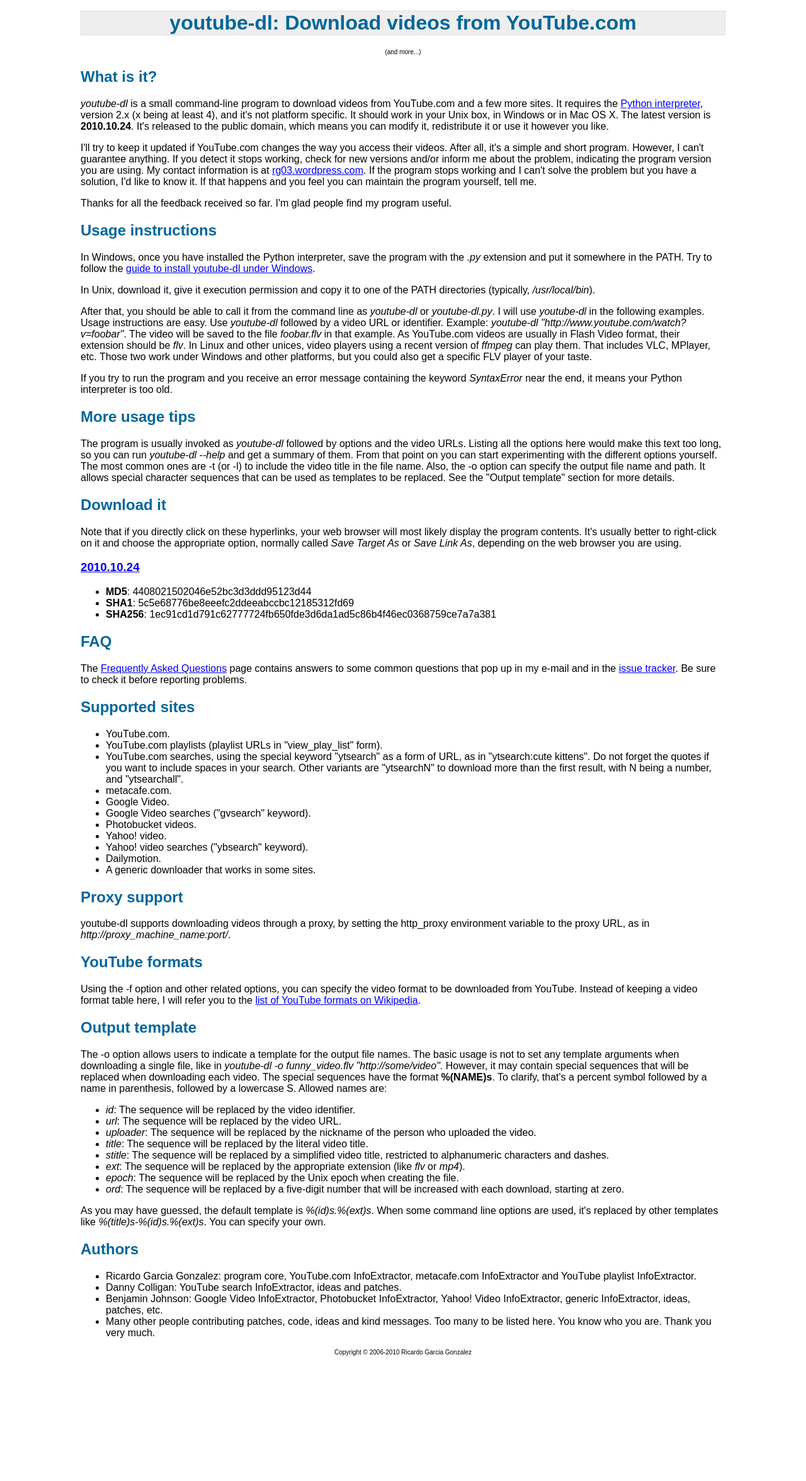
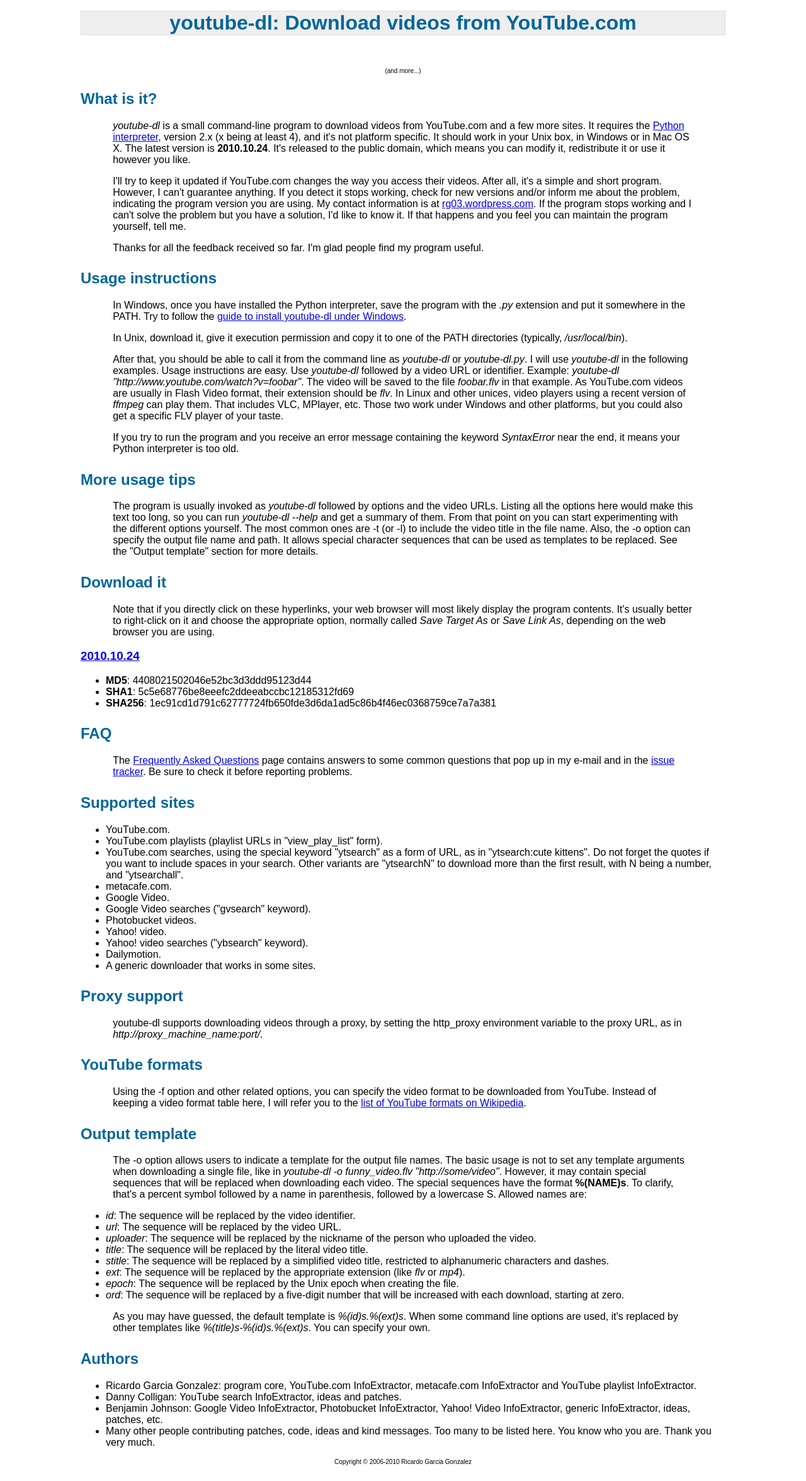
Before and after one commit to ytdl-org/youtube-dl, a PHP site: page / in a window 1280 px wide. Shown: the whole page at 63% size. Before the commit the page ends 2153 px from the top, so only its background shows below. Run offline with PHP 8.4, Linux system fonts and the light colour scheme.

Commit message:
Minor changes to stylesheet

```diff
--- a/style.css
+++ b/style.css
@@ -16,9 +16,15 @@ h1 {
 	text-align: center;
 	border: 1px solid #dddddd;
 	background: #eeeeee;
+	margin-bottom: 3ex;
 }
 h2 {
+	margin-top: 2ex;
 	color: #006699;
+}
+p {
+	margin-left: 5%;
+	margin-right: 5%;
 }
 tt {
 	background: #dddddd;
```
